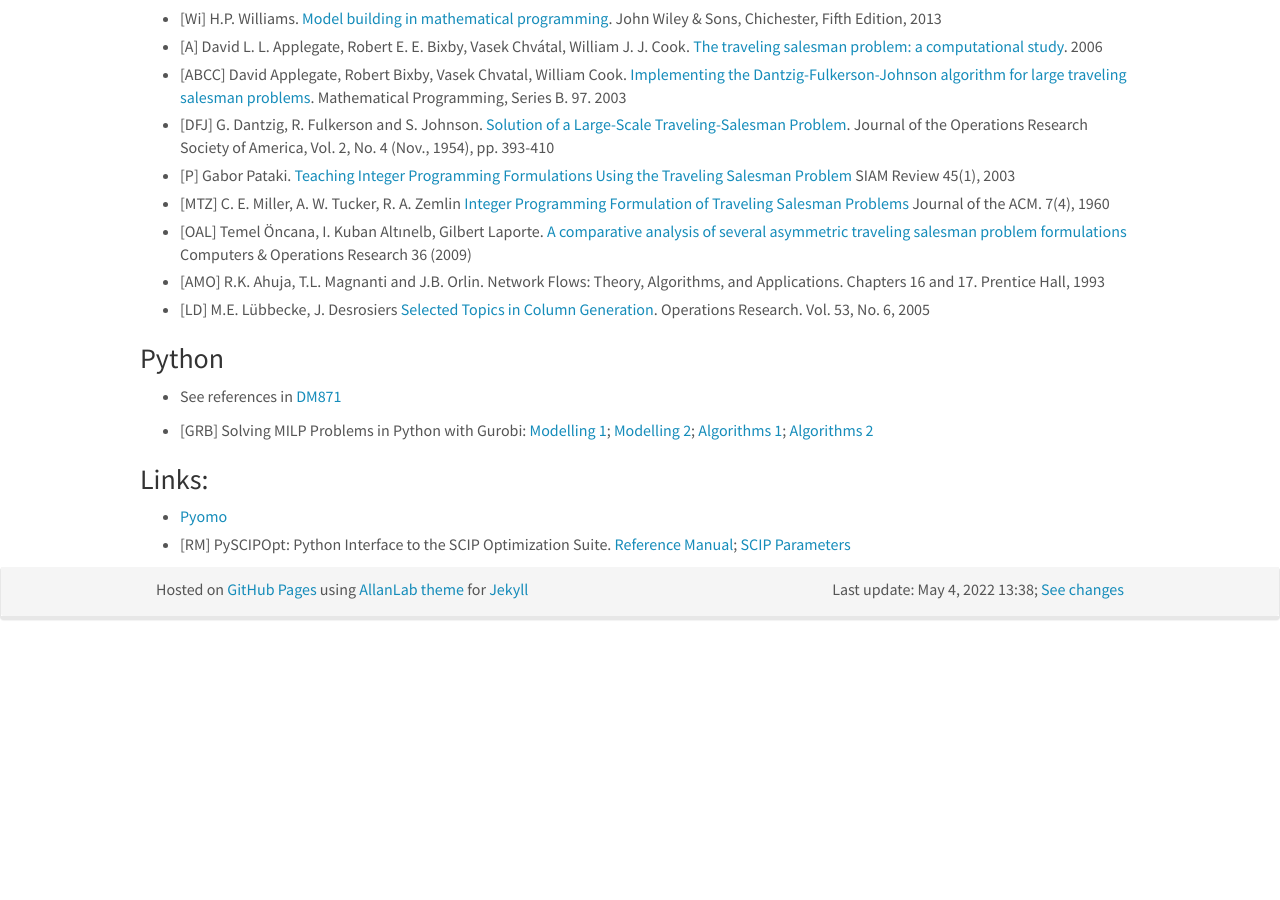
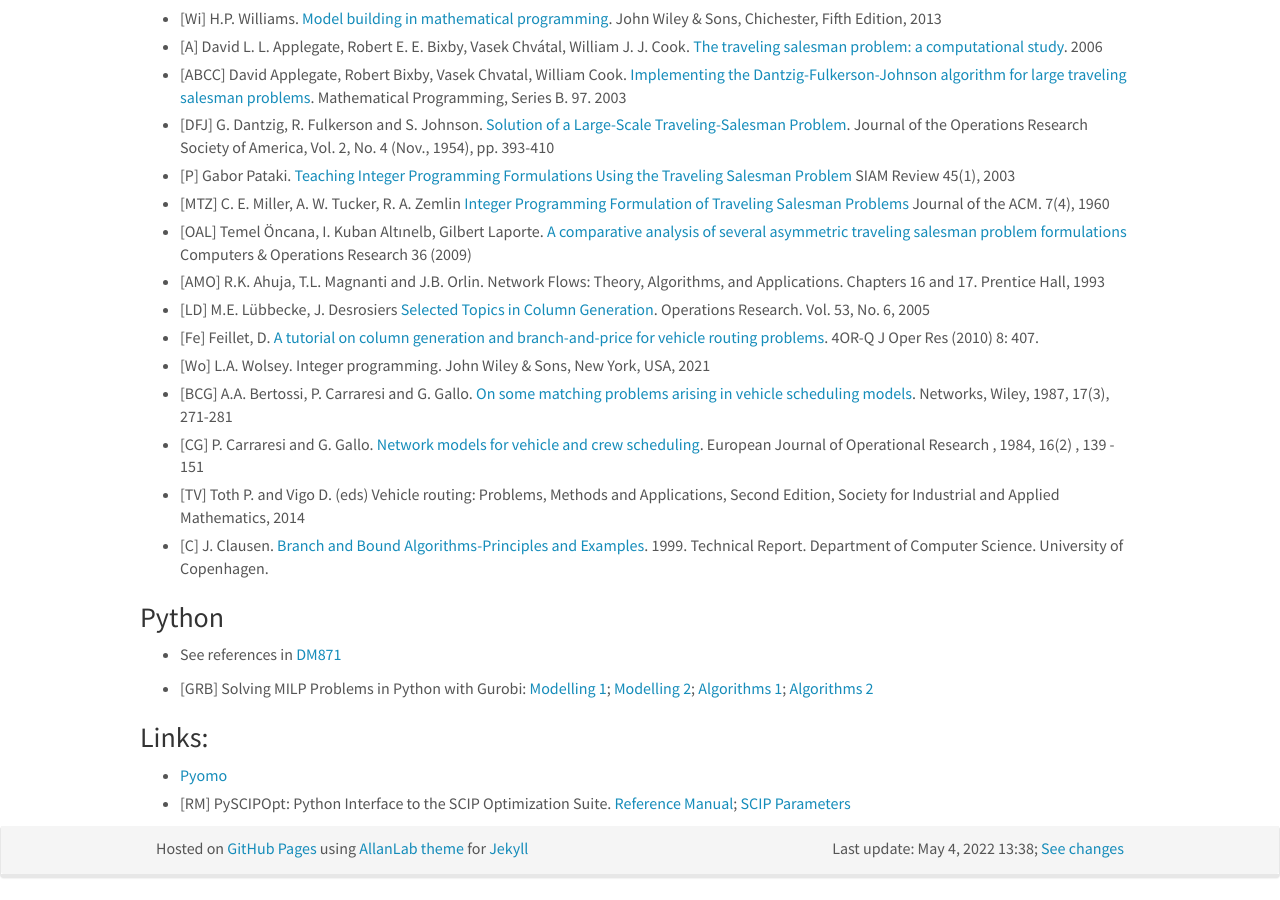
Before and after one commit to DM872/dm872.github.io, a Jekyll site: the page built from index.md, in a window 1280 px wide and 900 px high, scrolled down 1641 px. Built offline with Jekyll 4.4.1, drawn with Linux system fonts in a browser that asks for light colours; nearby versions of some CDN libraries; comment, search, counter and statistics services are not loaded; before the commit the page ends 2283 px from its top, so only the background shows below that; some of the changed text lies outside the part shown.

Commit message:
added notes

```diff
--- a/index.md
+++ b/index.md
@@ -70,9 +70,9 @@ w3.includeHTML();
 |      | [Dual Bound in Column Generation][59]                                    | **[AMO ch 17.5, 17.6]**;                                      |
 |      | Practice on CG                                                           | [Sheet 4][15]; [Sol][84]                                      |
 |------+--------------------------------------------------------------------------+---------------------------------------------------------------|
-|   19 | Vehicle Routing: [Compact models]; [Set Partitioning formulation and CG] | Assignment 1;                                                 |
-|      | Vehicle Routing: [Cutting and Branching]; [Notes on Branching]           |                                                               |
-|      | Applications of LR: [Vehicle Scheduling]                                 |                                                               |
+|   19 | Vehicle Routing: [Compact models]; [Set Partitioning formulation and CG] | **[Assignment 1][100]**; **[Fe]**, [TV]                       |
+|      | Vehicle Routing: [Cutting and Branching]; [Notes on Branching]           | **[Fe]**; **[Wo p 121 & ch 11 in LMS]**; [C]                  |
+|      | Applications of LR: [Vehicle Scheduling]                                 | [BCG]; [CG]                                                   |
 |------+--------------------------------------------------------------------------+---------------------------------------------------------------|
 |   18 | [Lagrangian Relaxation for MILP]                                         |                                                               |
 |      | [Lagrangian Relaxation and Linear Programming, Multicommodity Flows]     |                                                               |
@@ -183,31 +183,12 @@ w3.includeHTML();
   Research. Vol. 53, No. 6, 2005
 
 
-<!--
-
-
 - [Fe] Feillet, D. [A tutorial on column generation and branch-and-price for
   vehicle routing
   problems](https://doi.org/10.1007/s10288-010-0130-z). 4OR-Q J Oper Res
   (2010) 8: 407.
 
-- [Fi] M.L. Fisher. [The Lagrangian Relaxation Method for Solving Integer
-  Programming
-  Problems](http://dx.doi.org/10.1287/mnsc.1040.0263). Management
-  Science, 2004, 50(12), 1861-1871
-
-- [Fi2] M.L. Fisher. [An applications oriented guide to Lagrangian
-  relaxation](http://www.cs.uleth.ca/~benkoczi/OR/read/lagrange-relax-introduct-fisher85.pdf)
-  Interfaces 15:2, 10-21, 1985.
-
-
-- [IB] S. Ilker Birbil. [Lagrangian
-  Relaxation](https://personal.eur.nl/birbil/bolbilim/teaa/02_Lag_Rel.pdf). 2016
-
-- [JB] J. E. Beasley. [Integer Programming Solution
-  Methods](http://people.brunel.ac.uk/~mastjjb/jeb/natcor_ip_rest.pdf).
-
-- [Wo] L.A. Wolsey. Integer programming. John Wiley & Sons, New York, USA, 1998
+- [Wo] L.A. Wolsey. Integer programming. John Wiley & Sons, New York, USA, 2021
 
 - [BCG] A.A. Bertossi, P. Carraresi and G. Gallo. [On some matching
   problems arising in vehicle scheduling
@@ -226,6 +207,26 @@ w3.includeHTML();
   Examples]({{ "/assets/Clausen1999.pdf" | absolute_url
   }}). 1999. Technical Report. Department of Computer
   Science. University of Copenhagen.
+
+
+<!--
+
+- [Fi] M.L. Fisher. [The Lagrangian Relaxation Method for Solving Integer
+  Programming
+  Problems](http://dx.doi.org/10.1287/mnsc.1040.0263). Management
+  Science, 2004, 50(12), 1861-1871
+
+- [Fi2] M.L. Fisher. [An applications oriented guide to Lagrangian
+  relaxation](http://www.cs.uleth.ca/~benkoczi/OR/read/lagrange-relax-introduct-fisher85.pdf)
+  Interfaces 15:2, 10-21, 1985.
+
+
+- [IB] S. Ilker Birbil. [Lagrangian
+  Relaxation](https://personal.eur.nl/birbil/bolbilim/teaa/02_Lag_Rel.pdf). 2016
+
+- [JB] J. E. Beasley. [Integer Programming Solution
+  Methods](http://people.brunel.ac.uk/~mastjjb/jeb/natcor_ip_rest.pdf).
+
 
 
 
```
